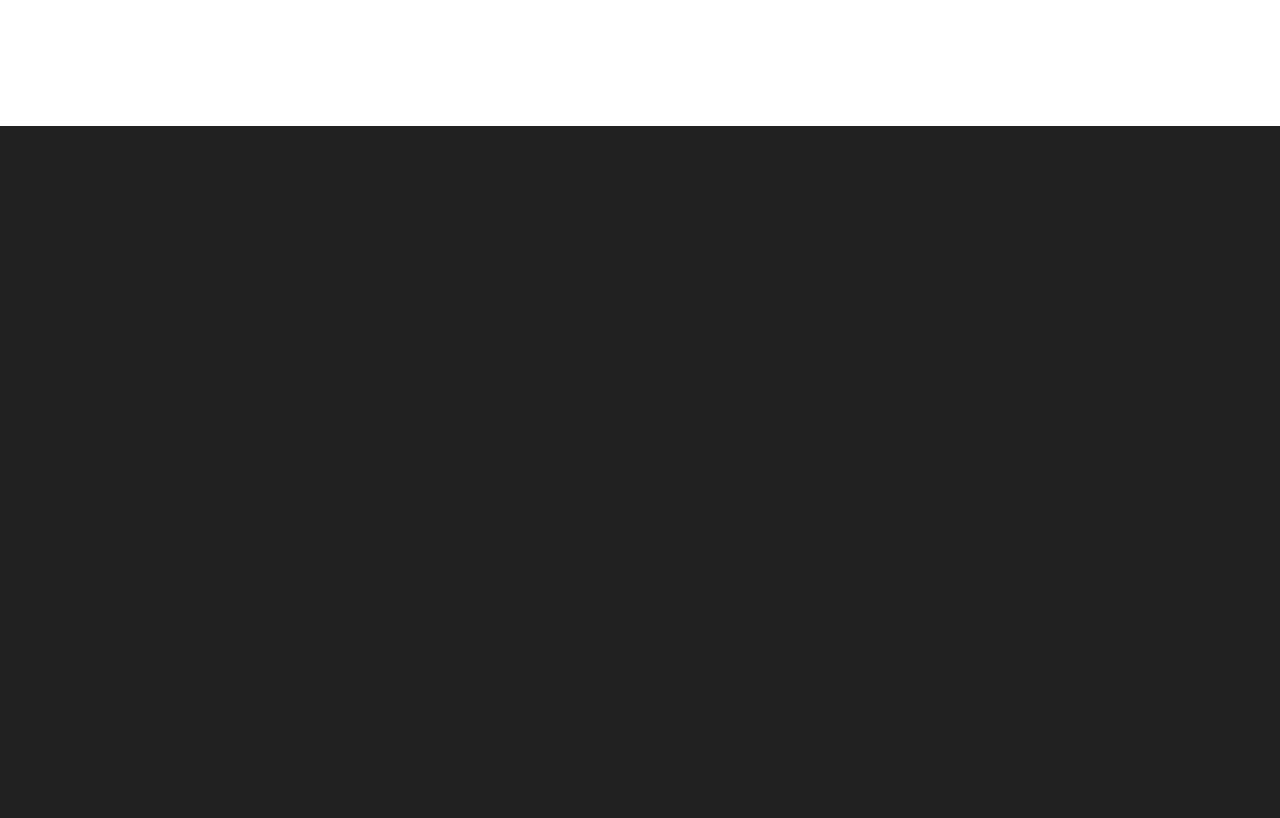
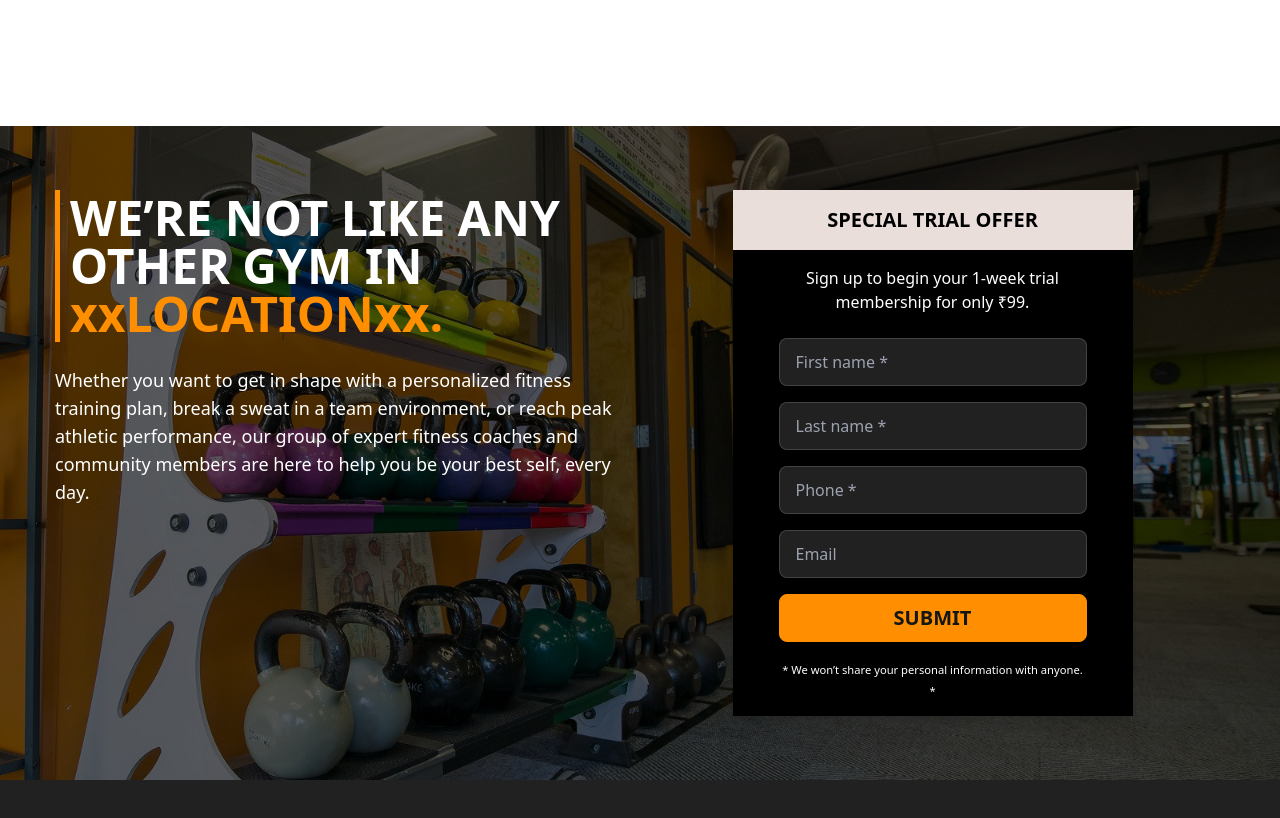
Before and after one commit to himanshuthakur71/gymSite, a SvelteKit app: page / in a window 1280 px wide. Shown: the part 3782-4600 px from the top of the page. Before the commit the page ends 3908 px from the top, so only its background shows below. Built offline with nearby package versions, Linux system fonts and the light colour scheme.

Commit message:
Code Updated

```diff
--- /dev/null
+++ b/src/lib/Components/Parallax.svelte
@@ -0,0 +1,99 @@
+<section class="mb-16 w-full lg:mb-32">
+	<div class="parallax bg-cover">
+		<div class="w-full">
+			<div class="hms-container">
+				<div class="relative z-[2] w-full py-16">
+					<div class="grid grid-cols-1 lg:grid-cols-2">
+						<div class="w-full">
+							<h3
+								class="mb-6 border-l-[5px] border-primary py-1 pl-[10px] text-3xl font-bold md:text-4xl lg:text-5xl"
+							>
+								WE’RE NOT LIKE ANY OTHER GYM IN <span class=" text-primary">xxLOCATIONxx.</span>
+							</h3>
+							<p class="text-lg">
+								Whether you want to get in shape with a personalized fitness training plan, break a
+								sweat in a team environment, or reach peak athletic performance, our group of expert
+								fitness coaches and community members are here to help you be your best self, every
+								day.
+							</p>
+						</div>
+						<div class="w-full">
+							<div class="mx-auto w-full max-w-[320px] bg-black shadow-xl lg:max-w-[400px]">
+								<div class=" relative flex w-full justify-center">
+									<h4 class=" w-full bg-[#EADEDA] py-4 text-center text-xl font-black text-black">
+										SPECIAL TRIAL OFFER
+									</h4>
+								</div>
+								<div class="mx-auto w-full max-w-[340px] p-4">
+									<p class=" mb-6 text-center">
+										Sign up to begin your 1-week trial membership for only ₹99.
+									</p>
+									<form>
+										<div class="grid w-full grid-cols-1 gap-4">
+											<input
+												type="text"
+												placeholder="First name *"
+												class="input input-bordered w-full"
+											/>
+											<input
+												type="text"
+												placeholder="Last name *"
+												class="input input-bordered w-full"
+											/>
+											<input
+												type="text"
+												placeholder="Phone *"
+												class="input input-bordered w-full"
+											/>
+											<input type="email" placeholder="Email" class="input input-bordered w-full" />
+
+											<button type="submit" class="btn btn-primary text-xl font-semibold uppercase"
+												>Submit</button
+											>
+											<p class="text-center text-[14px]">
+												<small>* We won’t share your personal information with anyone. *</small>
+											</p>
+										</div>
+									</form>
+								</div>
+							</div>
+						</div>
+					</div>
+				</div>
+			</div>
+		</div>
+	</div>
+</section>
+
+<style>
+	.parallax {
+		position: relative;
+		/* Set a specific height */
+		/* height: 500px; */
+		/* Create the parallax scrolling effect */
+		background-attachment: fixed;
+		/* background-position: center; */
+		background-repeat: no-repeat;
+		background-size: cover;
+
+		background-image: url('/images/i-KmTrQTQ-X3-2-1600x1146.jpg');
+		background-position: 50% -90.9187px;
+		color: white;
+	}
+
+	.parallax::after {
+		content: '';
+		background-color: rgba(0, 0, 0, 0.62);
+		left: 0;
+		position: absolute;
+		top: 0;
+		-webkit-transition: all 0.2s ease-in-out;
+		-moz-transition: all 0.2s ease-in-out;
+		-ms-transition: all 0.2s ease-in-out;
+		-o-transition: all 0.2s ease-in-out;
+		transition: all 0.2s ease-in-out;
+		width: 100%;
+		height: 100%;
+		z-index: 1;
+	}
+</style>
--- a/src/routes/(publicLayout)/+page.svelte
+++ b/src/routes/(publicLayout)/+page.svelte
@@ -1,3 +1,7 @@
+<script>
+	import Parallax from '$lib/Components/Parallax.svelte';
+</script>
+
 <section class="w-full py-16 lg:py-32">
 	<div class="hms-container">
 		<div class="w-full">
@@ -118,3 +122,5 @@
 		</div>
 	</div>
 </section>
+
+<Parallax />
```
Also changed, not shown: static/images/i-KmTrQTQ-X3-2-1600x1146.jpg (added).
